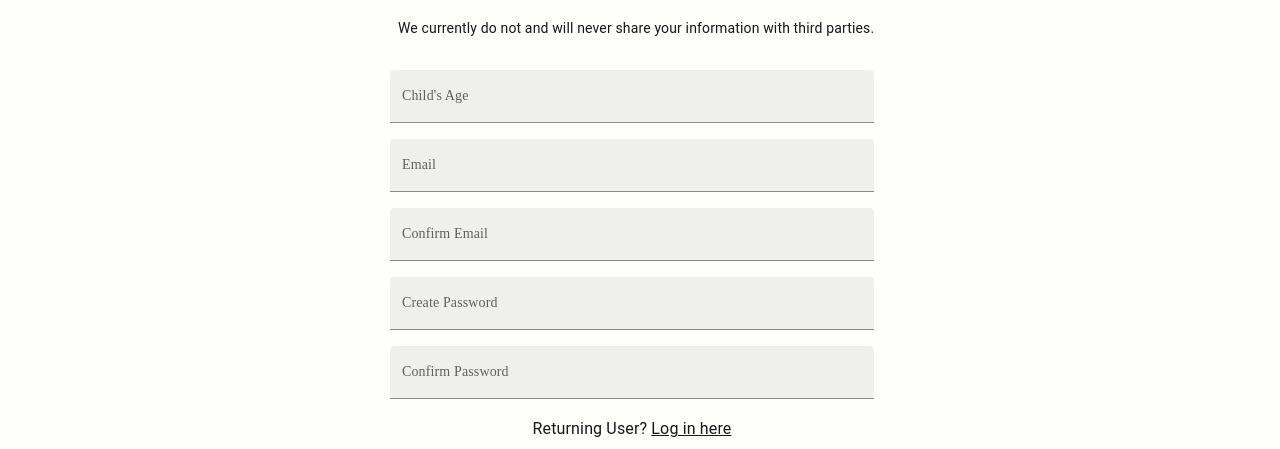
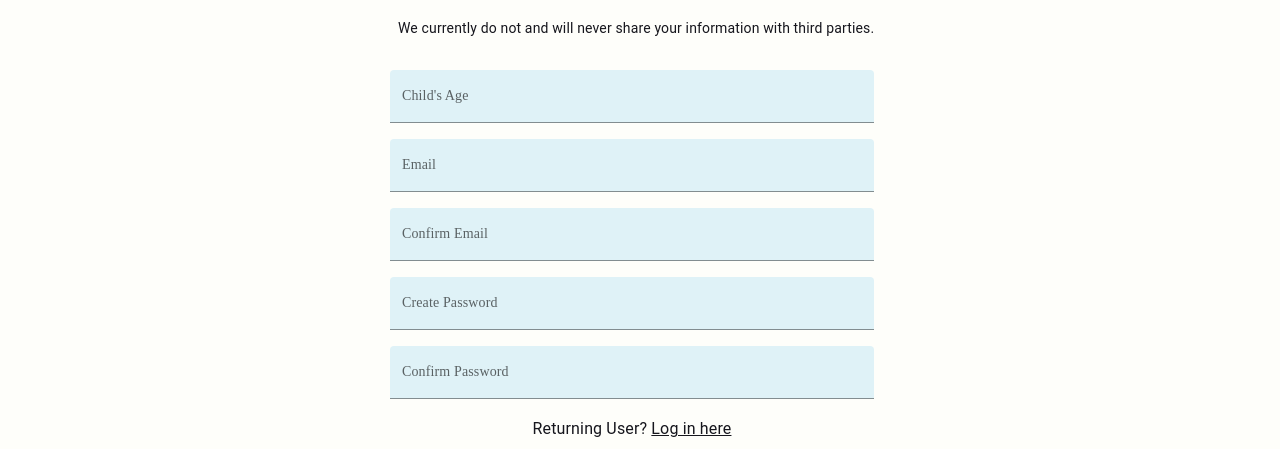
Before and after one commit to liu-caro/sel-site, a React (Create React App) app: page /signup in a window 1280 px wide. Shown: the part 281-730 px from the top of the page. Built offline with nearby package versions, Linux system fonts and the light colour scheme; no server answers.

Commit message:
added text field background color and typeface

```diff
--- a/package.json
+++ b/package.json
@@ -5,6 +5,7 @@
   "dependencies": {
     "@emotion/react": "^11.7.1",
     "@emotion/styled": "^11.6.0",
+    "@material-ui/core": "^4.12.3",
     "@mui/icons-material": "5.3.1",
     "@mui/lab": "^5.0.0-alpha.71",
     "@mui/material": "^5.4.0",
--- a/src/screens/SignupPage.js
+++ b/src/screens/SignupPage.js
@@ -6,6 +6,7 @@ import { firebaseAuth } from '../firebase-config';
 import { createUserWithEmailAndPassword } from 'firebase/auth';
 import useInput from '../hooks/useInput';
 import { useState } from 'react';
+import { useStyles } from '../utils/theme';
 
 const SignupPage = () => {
     const email = useInput('');
@@ -13,6 +14,7 @@ const SignupPage = () => {
     const [error, setError] = useState();
     let navigate = useNavigate();
     const [isLoading, setIsLoading] = useState(false);
+    const classes = useStyles();
     return (
         <Grid
             container
@@ -62,6 +64,7 @@ const SignupPage = () => {
                         id='child-age'
                         label="Child's Age"
                         variant='filled'
+                        InputProps={{ className: classes.input }}
                     />
                 </Grid>
                 <Grid item xs={12}>
@@ -72,6 +75,7 @@ const SignupPage = () => {
                         variant='filled'
                         value={email.value}
                         onChange={email.onChange}
+                        InputProps={{ className: classes.input }}
                     />
                 </Grid>
                 <Grid item xs={12}>
@@ -80,6 +84,7 @@ const SignupPage = () => {
                         id='confirm-email'
                         label='Confirm Email'
                         variant='filled'
+                        InputProps={{ className: classes.input }}
                     />
                 </Grid>
                 <Grid item xs={12}>
@@ -91,6 +96,7 @@ const SignupPage = () => {
                         variant='filled'
                         value={password.value}
                         onChange={password.onChange}
+                        InputProps={{ className: classes.input }}
                     />
                 </Grid>
                 <Grid item xs={12}>
@@ -100,6 +106,7 @@ const SignupPage = () => {
                         label='Confirm Password'
                         type='password'
                         variant='filled'
+                        InputProps={{ className: classes.input }}
                     />
                 </Grid>
 
--- a/src/utils/theme.js
+++ b/src/utils/theme.js
@@ -2,6 +2,7 @@
 // https://mui.com/customization/typography/
 
 import { createTheme, responsiveFontSizes } from "@mui/material/styles";
+import { makeStyles} from "@material-ui/core/styles";
 
 // Typography choices
 let sofiaProSoftMedium = 'Sofia Pro Soft Medium';
@@ -76,8 +77,17 @@ let theme = createTheme({
 });
 theme = responsiveFontSizes(theme);
 
+const useStyles = makeStyles((theme) => ({
+    input: {
+      background: lightDolphinBlue,
+      fontFamily: proximaNova, defaultType,
+      fontSize: paragraphSize
+    }
+  }));
+
 export {
     theme,
+    useStyles,
     turtleGreen,
     dolphinBlue,
     giraffeYellow,
```
Also changed, not shown: 1 other file (tests, documents, lock files or other folders).
